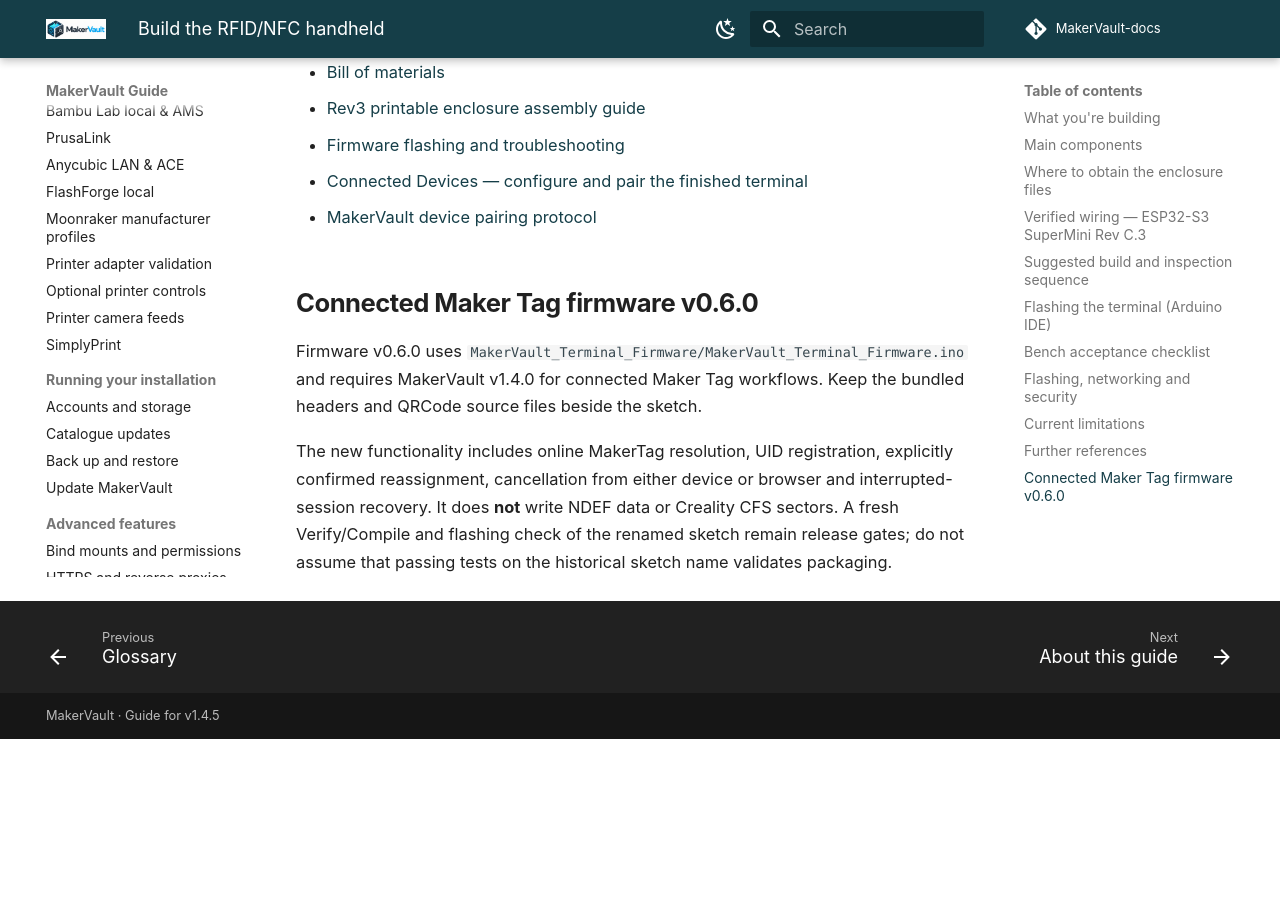
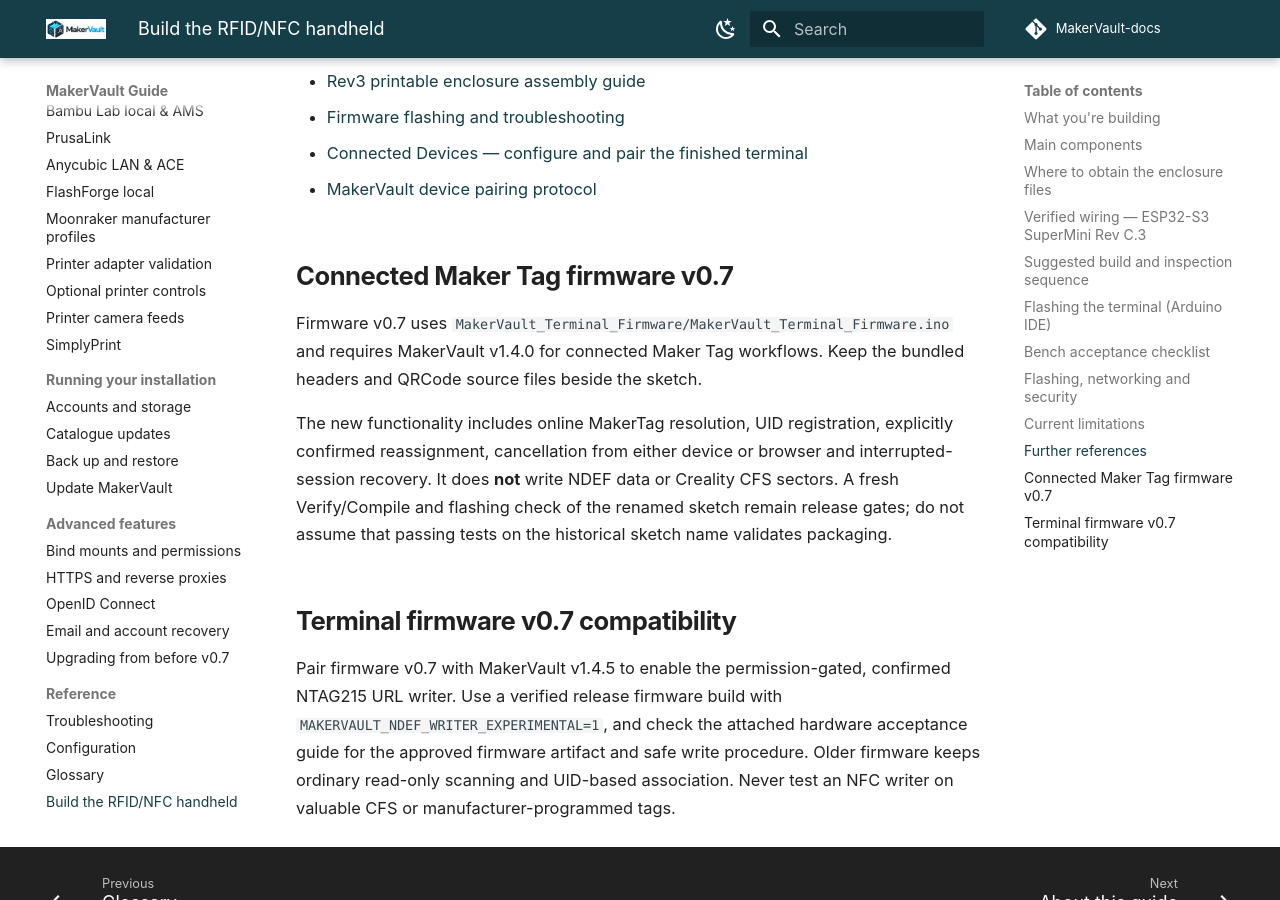
Before and after one commit to gavrd7/MakerVault-docs, an MkDocs documentation site: the page built from docs/guide/reference/rfid-terminal-build.md, in a window 1280 px wide and 900 px high, scrolled down 6268 px. Built offline with MkDocs 1.6.1 and Material for MkDocs 9.7.7, drawn with Linux system fonts in a browser that asks for light colours; comment, search, counter and statistics services are not loaded; before the commit the page ends 7007 px from its top, so only the background shows below that; some of the changed text lies outside the part shown.

Commit message:
docs: prepare v1.4.5 and Terminal v0.7 guide updates

```diff
--- a/docs/guide/reference/rfid-terminal-build.md
+++ b/docs/guide/reference/rfid-terminal-build.md
@@ -5,7 +5,7 @@
 **Firmware, enclosure designs and build resources:** [gavrd7/MakerVault-Hardware](https://github.com/gavrd7/MakerVault-Hardware).
 
 !!! info "Hardware repository availability"
-    MakerVault-Hardware is public and includes current v0.6.0 firmware source, printable enclosure resources and earlier acceptance records. Check the release assets and build guide for installation details.
+    MakerVault-Hardware is public and includes current v0.7 firmware source, printable enclosure resources and earlier acceptance records. Check the release assets and build guide for installation details.
 
 ## What you're building
 
@@ -40,7 +40,7 @@
 
 ## Verified wiring — ESP32-S3 SuperMini Rev C.3
 
-These connections use the tested Rev C.3 pinout retained in **v0.6.0** firmware. The TFT and RC522 share the SPI clock/data pins but have different chip-selects.
+These connections use the tested Rev C.3 pinout retained in **v0.7** firmware. The TFT and RC522 share the SPI clock/data pins but have different chip-selects.
 
 | Component / function | Module signal | ESP32-S3 |
 |---|---|---|
@@ -74,7 +74,7 @@
 8. **Flash and perform a bench test with the case still open**, then complete final case assembly after the screen, controls and tag detection all pass.
 
 !!! warning "Flash the firmware matched to this Rev C.3 pinout"
-    Use the revision-matched `MakerVault_Terminal_Firmware` sketch (firmware v0.6.0) with the connections above. Do not substitute older experimental GPIO layouts.
+    Use the revision-matched `MakerVault_Terminal_Firmware` sketch (firmware v0.7) with the connections above. Do not substitute older experimental GPIO layouts.
 
 
 ## Flashing the terminal (Arduino IDE)
@@ -101,7 +101,7 @@
 
 ## Flashing, networking and security
 
-The current physically tested firmware is **v0.6.0**. The prior v0.5.1.14 maintenance baseline remains documented for historical reference. This firmware corrects the System info, serial-startup and heartbeat version values and was compiled, flashed and functionally checked on the assembled terminal. Its physically tested functionality includes Wi-Fi setup, a local phone configuration page, certificate-verified HTTPS, eight-digit pairing, persistent pairing credentials, heartbeats and offline tag UID detection.
+The current physically tested firmware is **v0.7**. The prior v0.5.1.14 maintenance baseline remains documented for historical reference. This firmware corrects the System info, serial-startup and heartbeat version values and was compiled, flashed and functionally checked on the assembled terminal. Its physically tested functionality includes Wi-Fi setup, a local phone configuration page, certificate-verified HTTPS, eight-digit pairing, persistent pairing credentials, heartbeats and offline tag UID detection.
 
 The earlier v0.5.1.13 source and **v0.5.1.14** maintenance update were merged into MakerVault-Hardware `main` ([firmware PR #3](https://github.com/gavrd7/MakerVault-Hardware/pull/3)). The terminal's version display, serial startup version and MakerVault heartbeat reporting have been validated. External Arduino dependency versions are not yet fully pinned and an independent clean-machine build remains outstanding, so do not claim fully reproducible firmware binaries.
 
@@ -122,8 +122,13 @@
 - [MakerVault device pairing protocol](https://github.com/gavrd7/MakerVault/blob/main/docs/CONNECTED_DEVICES_PAIRING.md)
 
 
-## Connected Maker Tag firmware v0.6.0
+## Connected Maker Tag firmware v0.7
 
-Firmware v0.6.0 uses `MakerVault_Terminal_Firmware/MakerVault_Terminal_Firmware.ino` and requires MakerVault v1.4.0 for connected Maker Tag workflows. Keep the bundled headers and QRCode source files beside the sketch.
+Firmware v0.7 uses `MakerVault_Terminal_Firmware/MakerVault_Terminal_Firmware.ino` and requires MakerVault v1.4.0 for connected Maker Tag workflows. Keep the bundled headers and QRCode source files beside the sketch.
 
 The new functionality includes online MakerTag resolution, UID registration, explicitly confirmed reassignment, cancellation from either device or browser and interrupted-session recovery. It does **not** write NDEF data or Creality CFS sectors. A fresh Verify/Compile and flashing check of the renamed sketch remain release gates; do not assume that passing tests on the historical sketch name validates packaging.
+
+
+## Terminal firmware v0.7 compatibility
+
+Pair firmware v0.7 with MakerVault v1.4.5 to enable the permission-gated, confirmed NTAG215 URL writer. Use a verified release firmware build with `MAKERVAULT_NDEF_WRITER_EXPERIMENTAL=1`, and check the attached hardware acceptance guide for the approved firmware artifact and safe write procedure. Older firmware keeps ordinary read-only scanning and UID-based association. Never test an NFC writer on valuable CFS or manufacturer-programmed tags.
```
